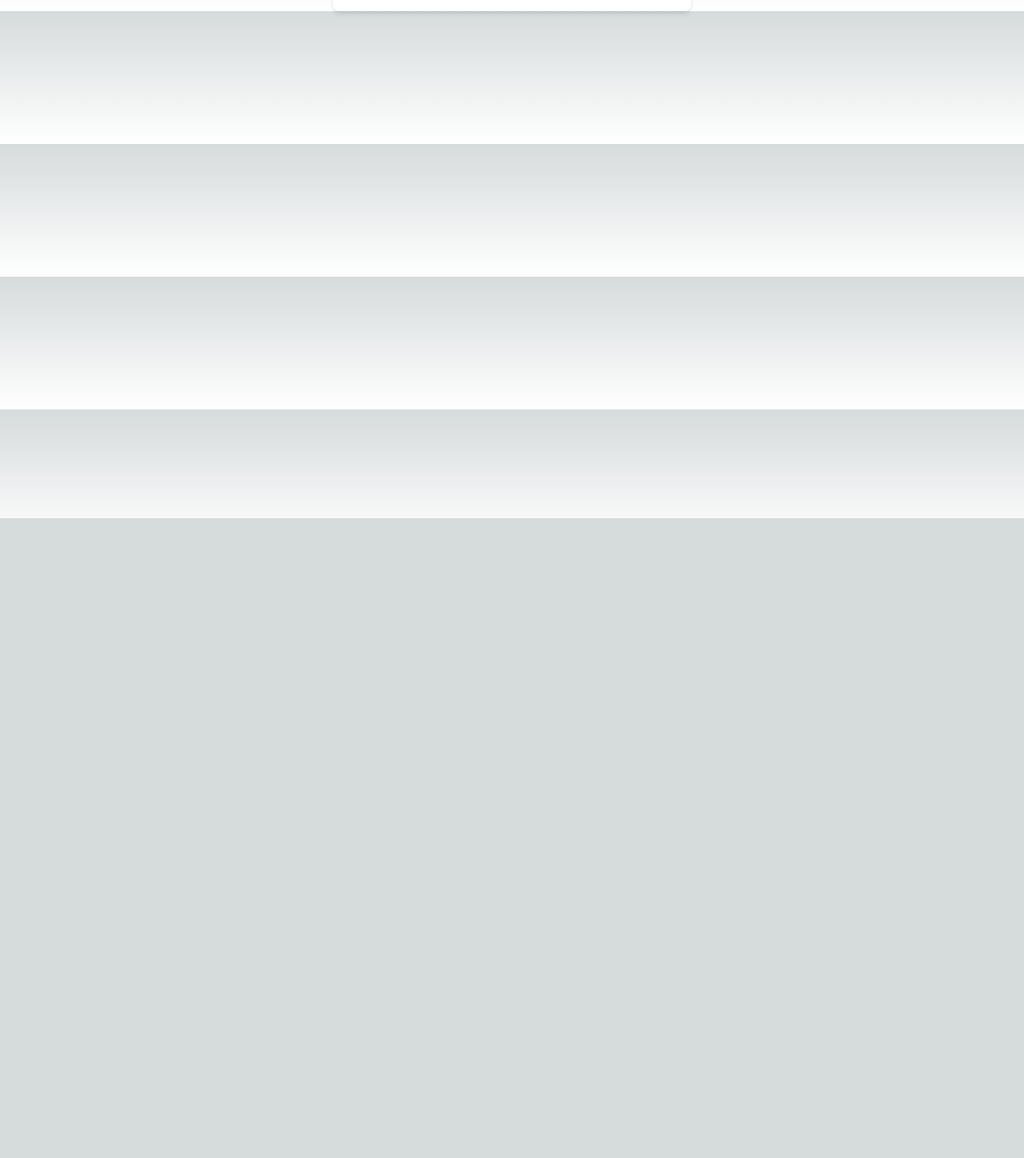
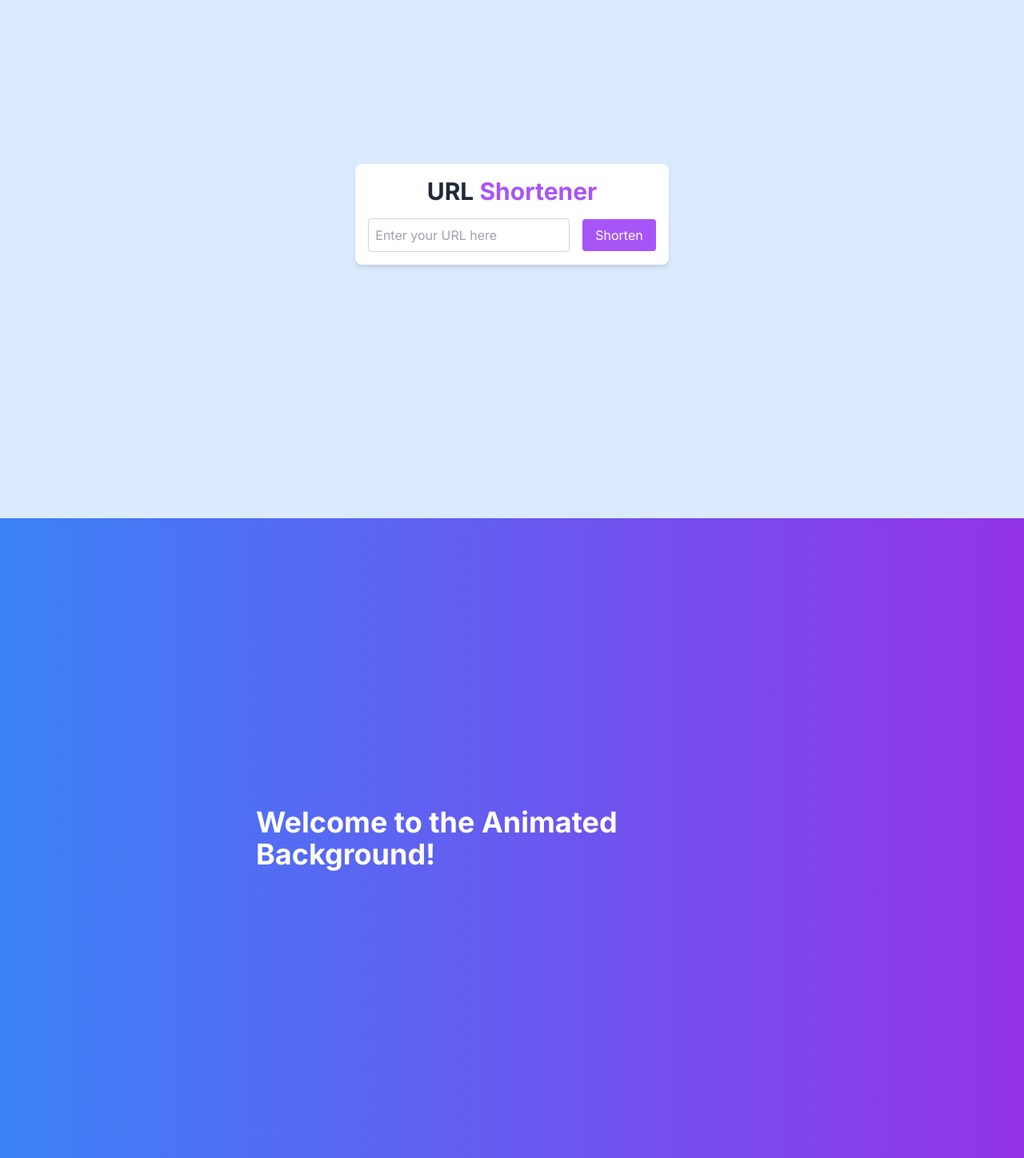
Before and after one commit to kaurrajinder0/cprg306-projects, a Next.js app: page / in a window 1280 px wide. Shown: the part 152-1600 px from the top of the page at 80% size. Before the commit the page ends 800 px from the top, so only its background shows below. Built offline with nearby package versions, Linux system fonts and the light colour scheme.

Commit message:
working on it

```diff
--- /dev/null
+++ b/app/Backgroundanimate.js
@@ -0,0 +1,23 @@
+import React from 'react';
+
+function AnimatedBackground() {
+  return (
+    <div className="relative w-full h-screen bg-gradient-to-r from-blue-500 to-purple-600 overflow-hidden">
+      <h1 className="text-white text-4xl font-bold absolute top-1/2 left-1/2 transform -translate-x-1/2 -translate-y-1/2">Welcome to the Animated Background!</h1>
+      {Array.from({ length: 20 }).map((_, index) => (
+        <div key={index}
+             className="absolute bg-white rounded-full opacity-20"
+             style={{
+               animation: `rise 10s ease-in-out ${index % 5 * 0.5}s infinite`,
+               width: `${10 + (index % 5) * 5}px`,
+               height: `${10 + (index % 5) * 5}px`,
+               left: `${10 + index * 5}%`,
+               bottom: '-10%',
+             }}>
+        </div>
+      ))}
+    </div>
+  );
+}
+
+export default AnimatedBackground;
--- a/app/InputShortener.js
+++ b/app/InputShortener.js
@@ -1,5 +1,6 @@
 const InputShortener = () => {
     return (
+        <div className="min-h-screen bg-blue-100 flex items-center justify-center">
         <div className="inputContainer p-4 max-w-md mx-auto bg-white rounded-lg shadow-md mt-10">
             <h1 className="text-3xl font-bold text-center text-gray-800 mb-4">
                 URL <span className="text-purple-500">Shortener</span>
@@ -18,6 +19,7 @@ const InputShortener = () => {
                 </button>
             </div>
         </div>
+    </div>
     )
 }
 
--- /dev/null
+++ b/app/MainLayout.js
@@ -0,0 +1,17 @@
+import React from 'react';
+import BackgroundAnimate from './Backgroundanimate';  // Adjust the path as necessary
+
+function MainLayout() {
+  return (
+    <div className="relative min-h-screen">
+      <div className="absolute inset-0 z-0">
+        <BackgroundAnimate />
+      </div>
+      <div className="relative z-10 flex flex-col items-center justify-center min-h-screen">
+        {/* You can add more components here as needed */}
+      </div>
+    </div>
+  );
+}
+
+export default MainLayout;
--- a/app/page.js
+++ b/app/page.js
@@ -1,9 +1,11 @@
 import InputShortener from "./InputShortener";
+import MainLayout from "./MainLayout";
 
 function App(){
   return (
-    <div className="App">
+    <div className="">
      <InputShortener/>
+     <MainLayout/>
     </div>
   )
 }
--- a/tailwind.config.js
+++ b/tailwind.config.js
@@ -9,8 +9,16 @@ module.exports = {
     extend: {
       backgroundImage: {
         "gradient-radial": "radial-gradient(var(--tw-gradient-stops))",
-        "gradient-conic":
-          "conic-gradient(from 180deg at 50% 50%, var(--tw-gradient-stops))",
+        "gradient-conic": "conic-gradient(from 180deg at 50% 50%, var(--tw-gradient-stops))",
+      },
+      keyframes: {
+        rise: {
+          '0%': { transform: 'translateY(100%)', opacity: 0.5 },
+          '100%': { transform: 'translateY(-100%)', opacity: 0 },
+        },
+      },
+      animation: {
+        rise: 'rise 10s ease-in-out infinite',
       },
     },
   },
```
